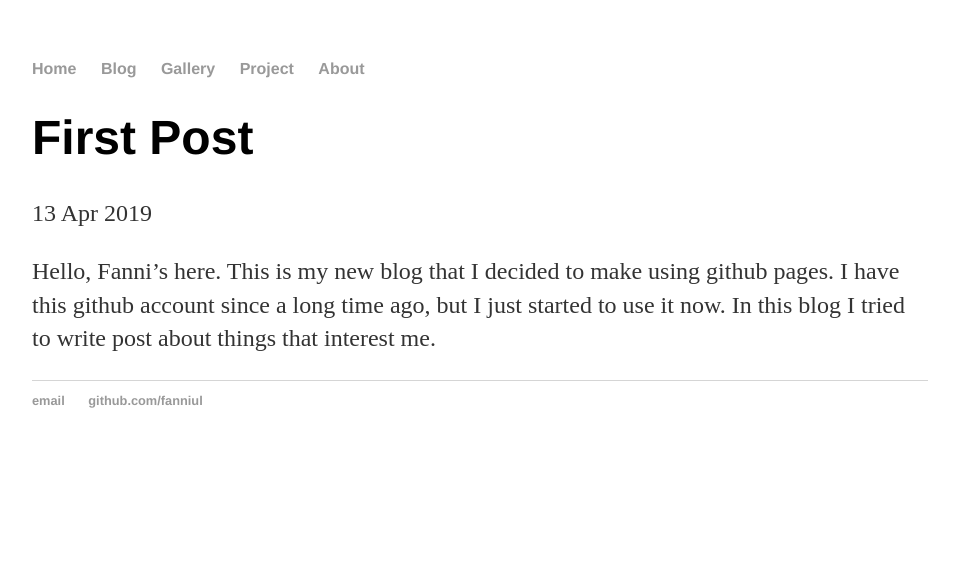
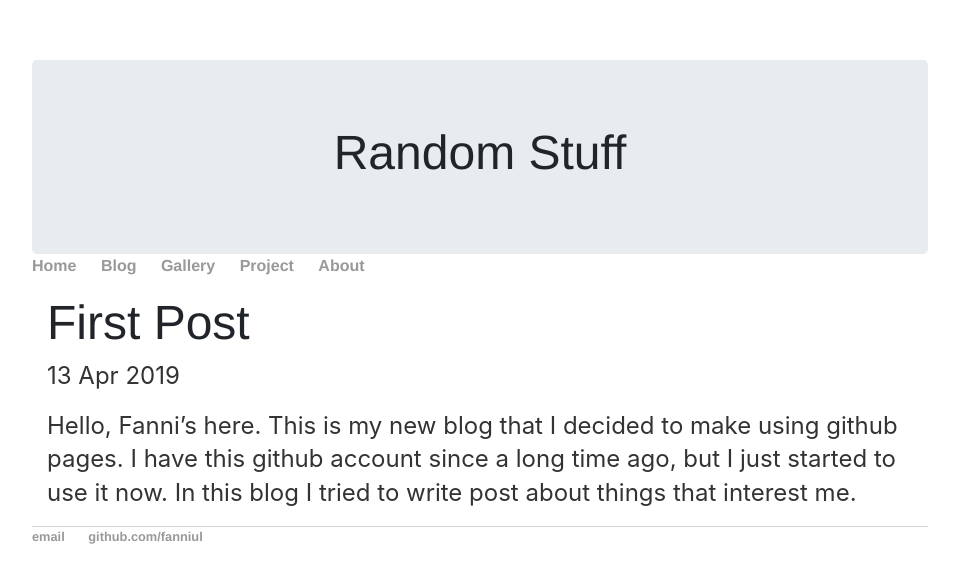
Before and after one commit to fanniul/fanniul.github.io, a Jekyll site: the page built from _posts/2019-04-13-first-post.md, in a window 1280 px wide. Shown: the top 583 px of the page, without its empty margins (160-1119 px from the left). Built offline with Jekyll 4.4.1, drawn with Linux system fonts in a browser that asks for light colours.

Commit message:
Update default.html

```diff
--- a/_layouts/default.html
+++ b/_layouts/default.html
@@ -3,9 +3,17 @@
 		<head>
 			<title>{{ page.title }}</title>
 			<!-- link to main stylesheet -->
+			<link rel="stylesheet" href="https://stackpath.bootstrapcdn.com/bootstrap/4.3.1/css/bootstrap.min.css" integrity="sha384-ggOyR0iXCbMQv3Xipma34MD+dH/1fQ784/j6cY/iJTQUOhcWr7x9JvoRxT2MZw1T" crossorigin="anonymous">
+			<script src="https://code.jquery.com/jquery-3.3.1.slim.min.js" integrity="sha384-q8i/X+965DzO0rT7abK41JStQIAqVgRVzpbzo5smXKp4YfRvH+8abtTE1Pi6jizo" crossorigin="anonymous"></script>
+			<script src="https://cdnjs.cloudflare.com/ajax/libs/popper.js/1.14.7/umd/popper.min.js" integrity="sha384-UO2eT0CpHqdSJQ6hJty5KVphtPhzWj9WO1clHTMGa3JDZwrnQq4sF86dIHNDz0W1" crossorigin="anonymous"></script>
+			<script src="https://stackpath.bootstrapcdn.com/bootstrap/4.3.1/js/bootstrap.min.js" integrity="sha384-JjSmVgyd0p3pXB1rRibZUAYoIIy6OrQ6VrjIEaFf/nJGzIxFDsf4x0xIM+B07jRM" crossorigin="anonymous"></script>
 			<link rel="stylesheet" type="text/css" href="/css/main.css">
 		</head>
 		<body>
+			<!-- Header -->
+			<div class="jumbotron text-center" style="margin-bottom:0">
+			  <h1>Random Stuff</h1>
+			</div>
 			<nav>
 	    		<ul>
 	        		<li><a href="/">Home</a></li>
```
